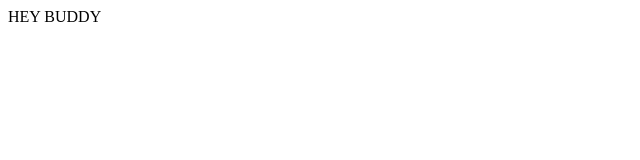
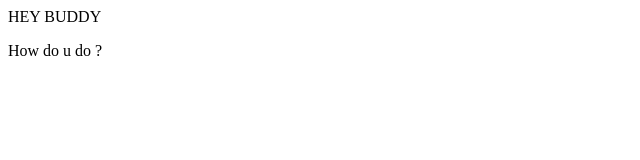
Before and after one commit to Manish-sambare/demo2, a plain HTML site: page index.html in a window 1280 px wide. Shown: the full height of the page, 0-640 px from the left. Drawn offline with Linux system fonts and the light colour scheme.

Commit message:
new feat

```diff
--- a/index.html
+++ b/index.html
@@ -1 +1,2 @@
 <p>HEY BUDDY</p>
+<p>How do u do ?</p>
```
